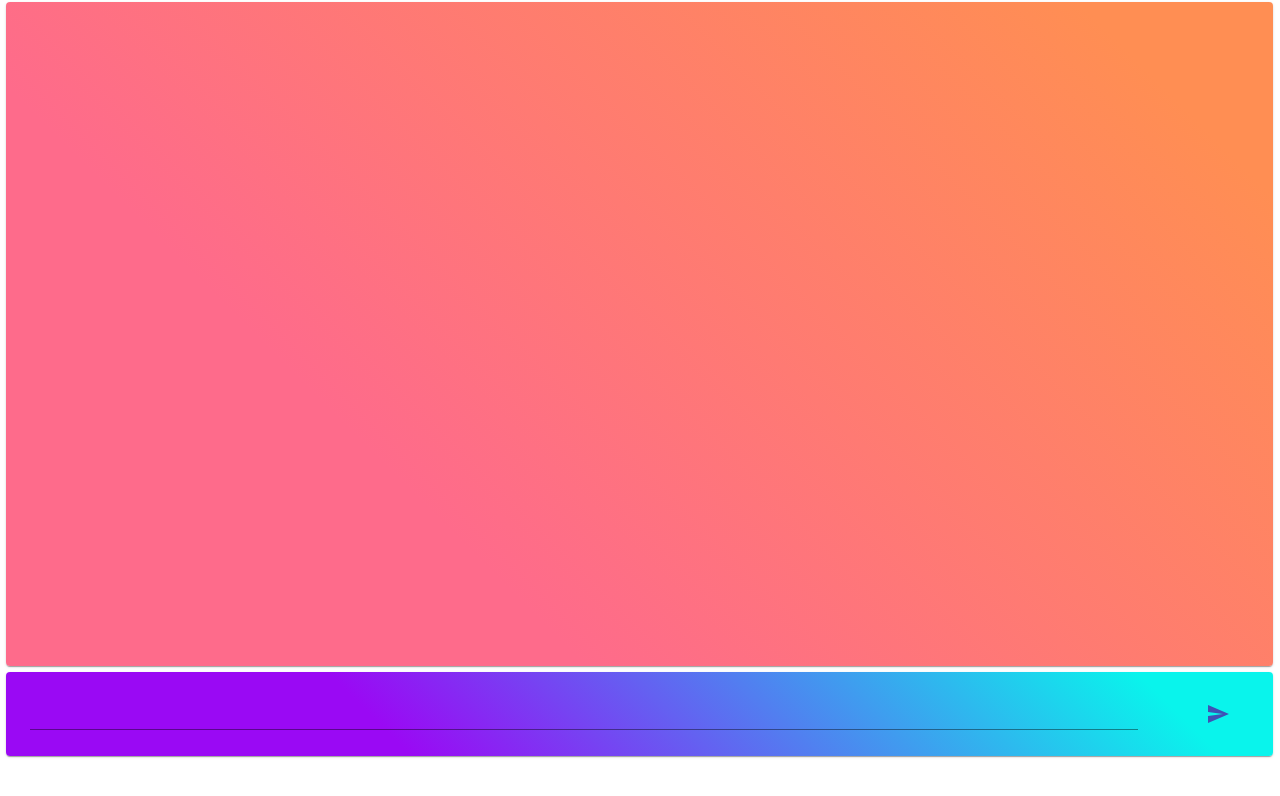
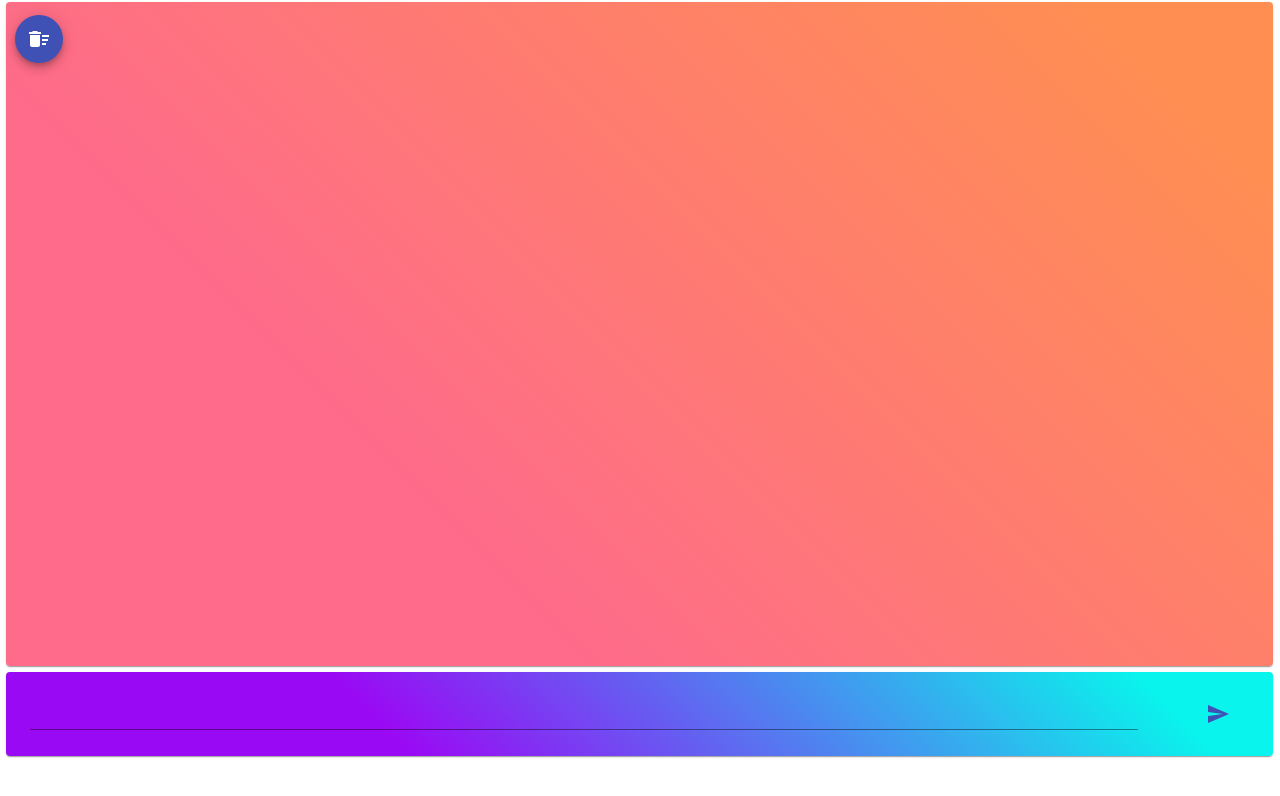
Before and after one commit to notsaksham/Chatbot, a React (Create React App) app in the folder client/: page / in a window 1280 px wide. Shown: the top 796 px of the page. Built offline with nearby package versions, Linux system fonts and the light colour scheme.

Commit message:
:cry: Clearing texts work, Input clearing does not

```diff
--- a/client/src/App.js
+++ b/client/src/App.js
@@ -3,6 +3,7 @@ import './App.css';
 import Grid from '@material-ui/core/Grid';
 import History from './Components/History';
 import InputQuestion from './Components/Input';
+import SideBarFAB from './Components/FAB';
 
 class App extends Component {
   constructor() {
@@ -13,6 +14,7 @@ class App extends Component {
 
     this.addUserMessage = this.addUserMessage.bind(this);
     this.addBotMessage = this.addBotMessage.bind(this);
+    this.clearButtonClick = this.clearButtonClick.bind(this);
   }
 
   addUserMessage = (messageUser) => {
@@ -36,8 +38,15 @@ class App extends Component {
     }));
   };
 
+  clearButtonClick = () => {
+    this.setState((prevState) => ({
+      messages: [],
+    }));
+  };
   render() {
     return (
+      <React.Fragment>
+        <SideBarFAB clearing={this.clearButtonClick} />
         <Grid justify="center" alignItems="stretch" direction="column">
           <History messages={this.state.messages} />
           <InputQuestion
@@ -45,6 +54,7 @@ class App extends Component {
             addBotMessage={this.addBotMessage}
           />
         </Grid>
+      </React.Fragment>
     );
   }
 }
--- a/client/src/Components/FAB.jsx
+++ b/client/src/Components/FAB.jsx
@@ -1,21 +1,25 @@
 import React from 'react';
 import Fab from '@material-ui/core/Fab';
 import {makeStyles} from '@material-ui/core/styles';
-import MenuOutlinedIcon from '@material-ui/icons/MenuOutlined';
+import DeleteSweepIcon from '@material-ui/icons/DeleteSweep';
 
 const useStyles = makeStyles({
   root: {
     position: 'absolute',
-    top: '40px',
-    left: '40px',
+    top: '15px',
+    left: '15px',
   },
 });
 
-const SideBarFAB = () => {
+const SideBarFAB = ({clearing}) => {
   const styles = useStyles();
   return (
-    <Fab color="secondary" className={styles.root}>
-      <MenuOutlinedIcon />
+    <Fab
+      color="primary"
+      className={styles.root}
+      size="medium"
+      onClick={clearing}>
+      <DeleteSweepIcon />
     </Fab>
   );
 };
--- a/client/src/Components/Input.jsx
+++ b/client/src/Components/Input.jsx
@@ -76,17 +76,15 @@ class NewInput extends Component {
         fetch(`http://localhost:5000/${str}`)
           .then((response) => response.json())
           .then((response) => {
-            messageReply = response.answer;
+            this.props.addBotMessage(response.answer);
           })
           .catch((err) => console.error(err));
-        this.props.addBotMessage();
       }.bind(this),
       1000,
     );
   };
 
   render() {
-    const {inputtext} = this.state;
     return (
       <form onSubmit={this.onSubmit}>
         <MyPaper>
@@ -98,12 +96,7 @@ class NewInput extends Component {
             width="95%"
             pt={2}
             display="inline">
-            <TextField
-              name="inputtext"
-              value={inputtext}
-              fullWidth
-              onChange={this.onChange}
-            />
+            <TextField name="inputtext" fullWidth onChange={this.onChange} />
           </Box>
           <Box m={1} p={2} height="100%" width="5%" pt={2} display="inline">
             <Button type="submit" color="primary">
```
Lines whose indentation alone changed are shown as unchanged.
